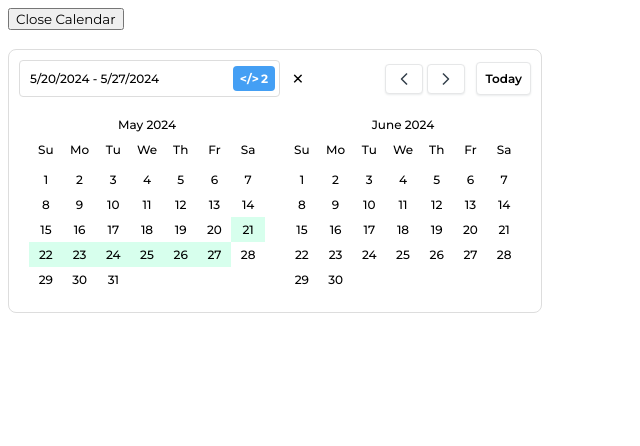
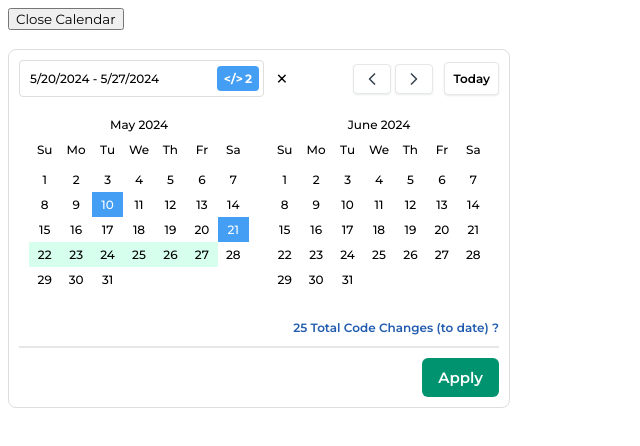
Before and after one commit to frankie-frank-frank/web-versioning-ui, a Vue app: page / in a window 1280 px wide. Both pictures are taken after a click on the button "Open Calendar". Shown: the top 446 px of the page, without its empty margins (0-640 px from the left). Built offline with nearby package versions, Linux system fonts and the light colour scheme.

Commit message:
added styles and other functionalities

```diff
--- a/src/components/CalendarModal.vue
+++ b/src/components/CalendarModal.vue
@@ -4,29 +4,25 @@
     <div class="new_calendar_date_range_picker" v-show="showDatePicker">
       <div class="new_calendar_header">
         <div class="new_calendar_input_wrapper">
-          <input type="text" v-model="dateRange" @focus="toggleDatePicker" @input="handleDateInput" class="new_calendar_date_input"/>
+          <input type="text" v-model="dateRange" @focus="toggleDatePicker" @input="handleDateInput" class="new_calendar_date_input" />
           <button id="new_calendar_code_counter">&lt;/&gt; <span style="padding-left: 2px;"> 2</span> </button>
         </div>
         <div id="new_calendar_arrows_wrapper">
-
           <button @click="clearDates">×</button>
-
-              <div style="display:flex; align-items: center; margin-left: auto;">
+          <div style="display: flex; align-items: center; margin-left: auto;">
             <button class="new_calendar_date_picker_arrows">
               <svg @click="prevMonth" class="new_calendar_arrow" xmlns="http://www.w3.org/2000/svg" width="20" height="20" viewBox="0 0 20 20" fill="none">
-                    <path d="M12.5 15L7.5 10L12.5 5" stroke="#34404B" stroke-width="1.5" stroke-linecap="square" stroke-linejoin="round"/>
+                <path d="M12.5 15L7.5 10L12.5 5" stroke="#34404B" stroke-width="1.5" stroke-linecap="square" stroke-linejoin="round" />
               </svg>
               <svg @click="nextMonth" class="new_calendar_arrow" xmlns="http://www.w3.org/2000/svg" width="20" height="20" viewBox="0 0 20 20" fill="none">
-                    <path d="M7.5 15L12.5 10L7.5 5" stroke="#34404B" stroke-width="1.5" stroke-linecap="square" stroke-linejoin="round"/>
+                <path d="M7.5 15L12.5 10L7.5 5" stroke="#34404B" stroke-width="1.5" stroke-linecap="square" stroke-linejoin="round" />
               </svg>
             </button>
             <button @click="selectToday" id="new_calendar_select_today">Today</button>
           </div>
         </div>
       </div>
-        <div>
 
-        </div>
       <div class="new_calendar_datepicker_container">
         <div class="new_calendar_wrapper">
           <div class="new_calendar" ref="startCalendar">
@@ -37,8 +33,28 @@
               <div v-for="(dayName, index) in dayNames" :key="index" class="new_calendar_day_of_week">{{ dayName }}</div>
             </div>
             <div class="new_calendar_days">
-                <div class="new_calendar_day" v-for="(day, index) in daysInMonth(startYear, startMonthIndex)" :key="index" :class="{ selected: isSelected(day, startMonthIndex), highlighted: isHighlighted(day, startMonthIndex) }" @click="selectDate(day, startMonthIndex)">
+              <div
+                class="new_calendar_day"
+                v-for="(day, index) in daysInMonth(startYear, startMonthIndex)"
+                :key="index"
+                :class="{
+                  selected: isSelected(day, startMonthIndex),
+                  highlighted: isHighlighted(day, startMonthIndex),
+                  'start-date': isStartDate(day, startMonthIndex),
+                  'end-date': isEndDate(day, startMonthIndex),
+                  booked: isBooked(day, startMonthIndex)
+                }"
+                @click="selectDate(day, startMonthIndex)"
+                @mouseover="showTooltip(index)"
+                @mouseleave="hideTooltip(index)"
+              >
                 {{ day }}
+                <div v-if="isBooked(day, startMonthIndex)" class="new_calendar_tooltip" v-show="tooltipVisible[index]">
+                  <h6 class="new_calendar_tooltip_header">Major Code Changes</h6>
+                 <li class="new_calendar_tooltip_list">Hero Image</li>
+                 <li class="new_calendar_tooltip_list">Product Tiles (3)</li>
+                 <li class="new_calendar_tooltip_list">Footer Links</li>
+                </div>
               </div>
               </div>
           </div>
@@ -50,13 +66,38 @@
               <div v-for="(dayName, index) in dayNames" :key="index" class="new_calendar_day_of_week">{{ dayName }}</div>
             </div>
             <div class="new_calendar_days">
-                <div class="new_calendar_day" v-for="(day, index) in daysInMonth(endYear, endMonthIndex)" :key="index" :class="{ selected: isSelected(day, endMonthIndex), highlighted: isHighlighted(day, endMonthIndex) }" @click="selectDate(day, endMonthIndex)">
+             <div
+                class="new_calendar_day"
+                v-for="(day, index) in daysInMonth(startYear, startMonthIndex)"
+                :key="index"
+                :class="{
+                  selected: isSelected(day, endMonthIndex),
+                  highlighted: isHighlighted(day, endMonthIndex),
+                  'start-date': isStartDate(day, endMonthIndex),
+                  'end-date': isEndDate(day, endMonthIndex),
+                  booked: isBooked(day, endMonthIndex)
+                }"
+                @click="selectDate(day, endMonthIndex)"
+                @mouseover="showTooltip(index)"
+                @mouseleave="hideTooltip(index)"
+              >
                 {{ day }}
+                <div v-if="isBooked(day, endMonthIndex)" class="new_calendar_tooltip" v-show="tooltipVisible[index]">
+                  <h6 class="new_calendar_tooltip_header">Major Code Changes</h6>
+                 <li class="new_calendar_tooltip_list">Hero Image</li>
+                 <li class="new_calendar_tooltip_list">Product Tiles (3)</li>
+                 <li class="new_calendar_tooltip_list">Footer Links</li>
                 </div>
               </div>
             </div>
           </div>
+        </div>
+        <p class="new_calendar_total_code_change_text">25 Total Code Changes (to date) <span>&#63;</span>
+        </p>
+      </div>
+      <div class="new_calendar_apply_button_wrapper">
 
+        <button class="new_calendar_apply_button">Apply </button>
       </div>
     </div>
   </div>
@@ -70,7 +111,6 @@ export default {
     const showDatePicker = ref(false);
     const startDate = ref(null);
     const endDate = ref(null);
-  //   const showDatePicker = ref(true);
     const dateRange = ref('');
     const today = new Date();
 
@@ -83,6 +123,13 @@ export default {
 
     const startMonth = computed(() => monthNames[startMonthIndex.value]);
     const endMonth = computed(() => monthNames[endMonthIndex.value % 12]);
+
+    const bookedDates = ref([
+      new Date(today.getFullYear(), today.getMonth(), today.getDate() - 10),
+      new Date(today.getFullYear(), today.getMonth(), today.getDate() + 1),
+    ]);
+
+    const tooltipVisible = ref([]);
 
     onMounted(() => {
       if (endMonthIndex.value > 11) {
@@ -113,7 +160,6 @@ export default {
     const clearDates = () => {
       startDate.value = null;
       endDate.value = null;
-      // dateRange.value = '';
       dateRange.value = '--/--/---- - --/--/----';
       showDatePicker.value = true;
     };
@@ -127,6 +173,16 @@ export default {
       if (!startDate.value || !endDate.value) return false;
       const currentDate = new Date(startYear.value, monthIndex, day);
       return currentDate >= startDate.value && currentDate <= endDate.value;
+    };
+
+    const isStartDate = (day, monthIndex) => {
+      const date = new Date(startYear.value, monthIndex, day);
+      return startDate.value && date.getTime() === startDate.value.getTime();
+    };
+
+    const isEndDate = (day, monthIndex) => {
+      const date = new Date(startYear.value, monthIndex, day);
+      return endDate.value && date.getTime() === endDate.value.getTime();
     };
 
     const selectDate = (day, monthIndex) => {
@@ -177,12 +233,21 @@ export default {
 
 const selectToday = () => {
   const today = new Date();
-      const start = new Date(today);
-      const end = new Date(today);
-      end.setDate(end.getDate() + 7);
-      startDate.value = start;
-      endDate.value = end;
-      dateRange.value = `${formatDate(start)} - ${formatDate(end)}`;
+  startMonthIndex.value = today.getMonth();
+  startYear.value = today.getFullYear();
+  startDate.value = today;
+  endDate.value = null;
+
+  if (today.getMonth() === 11) {
+    endMonthIndex.value = 0;
+    endYear.value = today.getFullYear() + 1;
+  } else {
+    endMonthIndex.value = today.getMonth() + 1;
+    endYear.value = today.getFullYear();
+  }
+
+  dateRange.value = `${formatDate(today)} - `;
+  showDatePicker.value = true;
 };
 
     const handleDateInput = (event) => {
@@ -195,6 +260,21 @@ export default {
           endDate.value = end;
         }
       }
+    };
+
+    const isBooked = (day, monthIndex) => {
+      const date = new Date(startYear.value, monthIndex, day);
+      return bookedDates.value.some(
+        (bookedDate) => bookedDate.getTime() === date.getTime()
+      );
+    };
+
+    const showTooltip = (index) => {
+      tooltipVisible.value[index] = true;
+    };
+
+    const hideTooltip = (index) => {
+      tooltipVisible.value[index] = false;
     };
 
     return {
@@ -220,6 +300,12 @@ export default {
       nextMonth,
       selectToday,
       handleDateInput,
+      isStartDate,
+      isEndDate,
+      isBooked,
+      showTooltip,
+      hideTooltip,
+      tooltipVisible
     };
   },
 };
@@ -229,28 +315,29 @@ export default {
 .new_calendar_date_range_picker {
   flex-direction: column;
   align-items: center;
-  width: 512px;
+  width: 480px;
   border: 1px solid #ddd;
   border-radius: 8px;
   padding: 10px;
   background-color: #fff;
 }
 
-.new_calendar_date_picker_arrows{
+.new_calendar_date_picker_arrows {
   display: flex;
-  align-items:  center;
+  align-items: center;
 }
 
-.new_calendar_arrow{
+.new_calendar_arrow {
   margin-bottom: 0px;
   margin-left: 4px;
   border-radius: 4px;
   border: 1px solid var(--Grey-200, #E6E7E8);
   background: var(--Grey-White, #FFF);
-  box-shadow: 0px 1px 2px 0px rgba(26, 40, 53, 0.09); padding: 4px 8px;
+  box-shadow: 0px 1px 2px 0px rgba(26, 40, 53, 0.09);
+  padding: 4px 8px;
 }
 
-.new_calendar_input_wrapper{
+.new_calendar_input_wrapper {
   display: flex;
   align-items: center;
   justify-content: space-between;
@@ -267,7 +354,8 @@ export default {
 }
 
 .new_calendar_date_input {
-  padding: 6px; border: none;
+  padding: 6px;
+  border: none;
   font-size: 12px;
   font-weight: 500;
 }
@@ -305,19 +393,32 @@ export default {
   font-weight: 500;
 }
 
-#new_calendar_code_counter{
-  border-radius: 4px; background: #449FF4; padding: 5px 7px; font-size: 12px; color: #fff; font-weight: 700; display: flex
+#new_calendar_code_counter {
+  border-radius: 4px;
+  background: #449ff4;
+  padding: 5px 7px;
+  font-size: 12px;
+  color: #fff;
+  font-weight: 700;
+  display: flex;
 }
 
-#new_calendar_arrows_wrapper{
-  display: flex; align-items: center; justify-content: space-between; width: 50%;
+#new_calendar_arrows_wrapper {
+  display: flex;
+  align-items: center;
+  justify-content: space-between;
+  width: 50%;
 }
 
-#new_calendar_select_today{
-  font-size: 12px; font-weight: 600; border-radius: 4px;
+#new_calendar_select_today {
+  font-size: 12px;
+  font-weight: 600;
+  border-radius: 4px;
   border: 1px solid var(--Grey-200, #E6E7E8);
   background: var(--Grey-White, #FFF);
-  box-shadow: 0px 1px 2px 0px rgba(26, 40, 53, 0.09); padding: 8px;
+  /* Shadows/XS */
+  box-shadow: 0px 1px 2px 0px rgba(26, 40, 53, 0.09);
+  padding: 8px;
 }
 
 .new_calendar_month {
@@ -325,11 +426,12 @@ export default {
   margin-bottom: 10px;
 }
 
-.new_calendar_days_of_week{
+.new_calendar_days_of_week {
   margin-bottom: 10px;
 }
 
-.new_calendar_days, .new_calendar_days_of_week {
+.new_calendar_days,
+.new_calendar_days_of_week {
   display: grid;
   grid-template-columns: repeat(7, 1fr);
   text-align: center;
@@ -338,22 +440,115 @@ export default {
 .new_calendar_day {
   text-align: center;
   padding: 5px;
-  /* margin: 2px; */
   cursor: pointer;
+  position: relative;
 }
 
-.new_calendar_day:hover{
-  background: #03C191;
-  transition: .1s ease-in-out;
+.new_calendar_day:hover {
+  background: #03c191;
+  transition: 0.1s ease-in-out;
+  border-radius: 4px;
 }
 
 .new_calendar_day.selected {
-  background: #03C191;
-  /* border-radius: 12px 0px 0px 12px; */
+  background: #03c191;
   color: #fff;
 }
 
 .new_calendar_day.highlighted {
-  background-color: #D7FFED;
+  background-color: #d7ffed;
 }
+
+.new_calendar_day.start-date {
+  border-radius: 12px 0px 0px 12px;
+  background: #03c191;
+}
+
+.new_calendar_day.end-date {
+  /* background-color: red; */
+  border-radius: 0px 12px 12px 0px;
+  background: #03c191;
+}
+
+.new_calendar_day.booked {
+  display: flex;
+  flex-direction: column;
+  justify-content: center;
+  align-items: center;
+  gap: 20px;
+  flex-shrink: 0;
+  background: var(--Info-03-Main, #449FF4);
+  color: #FFF;
+  position: relative;
+}
+
+.new_calendar_day.booked:hover {
+  border-radius: 0px;
+}
+
+.new_calendar_tooltip {
+  width: 200px;
+  position: absolute;
+  top: 100%;
+  left: 350%;
+  transform: translateX(-50%);
+  background: #fff;
+  color: #000;
+  padding: 10px;
+  /* border: 1px solid #ddd; */
+  z-index: 999;
+  display: none;
+  text-align: start;
+
+  border-radius: 10px;
+border: 1px solid var(--Grey-200, #E6E7E8);
+background: var(--Grey-White, #FFF);
+box-shadow: 0px 1px 2px 0px rgba(26, 40, 53, 0.09);
+}
+
+.new_calendar_day.booked:hover .new_calendar_tooltip {
+  display: block;
+}
+
+.new_calendar_tooltip_header{
+  color: var(--Grey-800, #34404B);
+font-size: 12px;
+font-style: normal;
+font-weight: 600;
+padding: 0px;
+margin: 0px;
+}
+
+.new_calendar_tooltip_list{
+  list-style-type: none;
+  margin: 10px 0px 10px 0px;
+  color: var(--Grey-800, #34404B);
+font-size: 12px;
+font-style: normal;
+font-weight: 400;
+line-height: 12px; /* 100% */
+}
+
+.new_calendar_total_code_change_text{
+  width: 100%; text-align: end; color: #225CAF; font-size: 12px; font-style: normal; font-weight: 600; line-height: 12px; margin-top: 20px;
+}
+
+.new_calendar_apply_button_wrapper{
+  display: flex; justify-content: end; border-top: 2px solid #E6E7E8;
+  /* margin-top: 5px; */
+  padding-top: 10px;
+}
+
+.new_calendar_apply_button{
+  border: none; border-radius: var(--Padding-Corner, 6px); font-size: 15px; color: #fff;
+  font-style: normal;
+  font-weight: 600;
+  background: var(--Primary-03-Main, #00936F);
+  display: flex;
+  padding: var(--Padding-Horizontal-padding, 10px) var(--Padding-Vertical-padding, 16px);
+  align-items: flex-start;
+  gap: 10px;
+  cursor: pointer;
+}
+
 </style>
```
Lines whose indentation alone changed are shown as unchanged.
